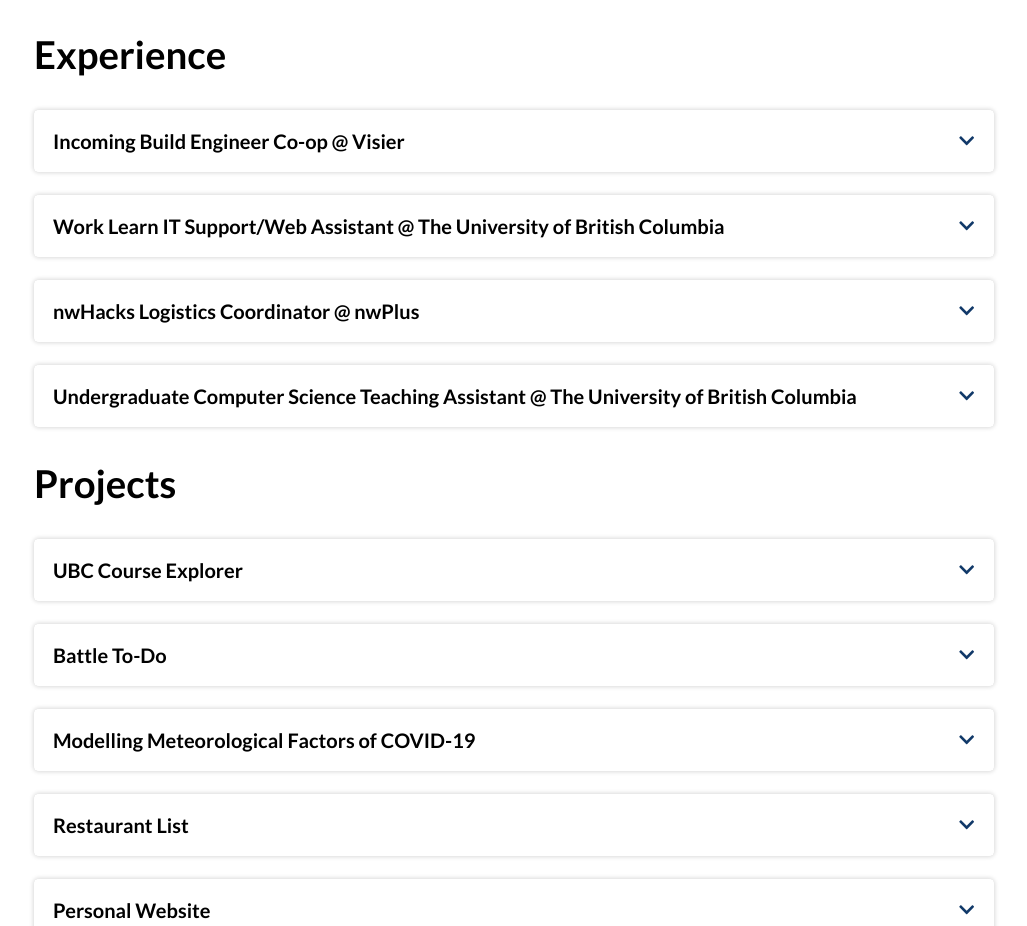
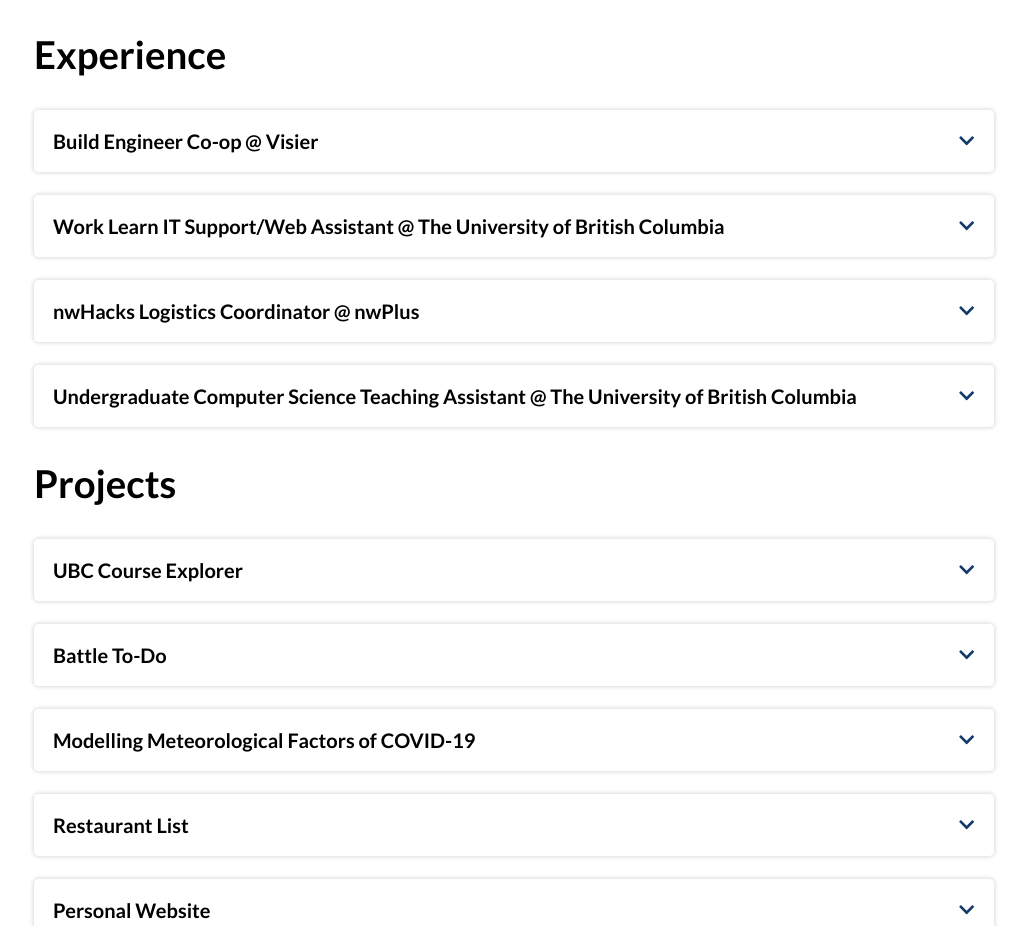
Before and after one commit to ichung08/Portfolio, a React (Create React App) app: page / in a window 1280 px wide. Shown: the part 1308-2234 px from the top of the page, without its empty margins (126-1153 px from the left). Built offline with nearby package versions, Linux system fonts and the light colour scheme.

Commit message:
updated experience

```diff
--- a/src/components/Experience.js
+++ b/src/components/Experience.js
@@ -6,9 +6,9 @@ const Experience = () => {
       <h2>Experience</h2>
       <br></br>
       <Post
-        title="Incoming Build Engineer Co-op @ Visier"
+        title="Build Engineer Co-op @ Visier"
         website="https://www.visier.com/"
-        date="Starting 09/2021 (8 months)"
+        date="09/2021 - Present"
         desc="Optimizing codebase compiling and testing through the build system. Improving processes around development efficiency and extending current CI/CD pipeline with Jenkins."
         tech="Python,Java,Groovy,Scala,Jenkins,Docker,Gradle"
       />
@@ -17,7 +17,7 @@ const Experience = () => {
         title="Work Learn IT Support/Web Assistant @ The University of British Columbia"
         website="https://cps.med.ubc.ca/"
         website2="https://biochem.ubc.ca/?login"
-        date="06/2021 - Present"
+        date="06/2021 - 08/2021"
         desc="Redesigned and restructed CPS and Biochemistry department webpages to improve overall appearance and SEO.  Managed website content, design and updates for CPS and Biochemistry department. Documented and taught WordPress workflow and standard of procedure to colleagues."
         tech="WordPress,HTML,CSS"
       />
```
